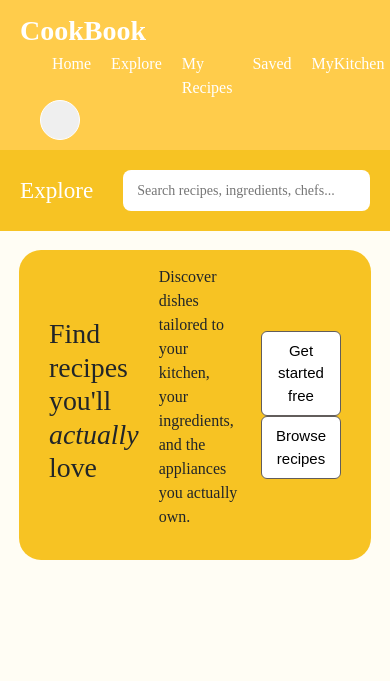
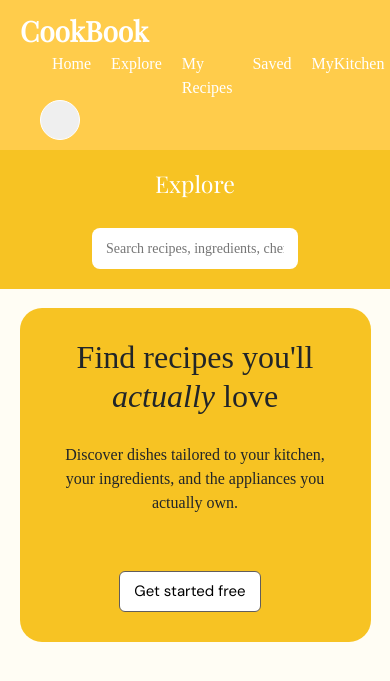
Before and after one commit to Angela74180/AWD_Group_Project, a Flask app: page / in a window 390 px wide. Shown: the top 681 px of the page. Run offline with Flask 3, Linux system fonts and the light colour scheme.

Commit message:
Added some styling for intro block in home page, removed explore recipes button in intro block

```diff
--- a/static/custom.css
+++ b/static/custom.css
@@ -43,7 +43,7 @@ select {
 
 
 .div_main{
-  padding: 2.5%;
+  padding: 5%;
 }
 
 .btn-remove {
@@ -115,6 +115,43 @@ select {
   position:relative;
 }
 
+.intro button{
+  margin-top: 20px;
+  margin-right: 10px;
+
+  background: white;
+  border: 1px solid #625d5b;
+
+  font-family:'DM Sans',sans-serif;
+  font-size: 15px;
+  padding: 8px 14px;
+  border-radius: 6px;
+  transition: all 0.2s ease;
+}
+
+.intro button:hover {
+  background: #fff3e0;
+  transform: translateY(-2px);
+}
+
+@media (max-width: 768px) {
+  .intro {
+    flex-direction: column;
+    text-align: center;
+    padding: 30px;
+  }
+
+  .intro h1 {
+    font-size: 2rem;
+  }
+
+  .explore-bar {
+    flex-direction: column;
+    align-items: stretch;
+    gap: 10px;
+  }
+}
+
 .profile-btn{
   border: 0.25px solid rgb(255, 255, 255);
   border-radius: 50%;
@@ -152,7 +189,6 @@ select {
 .navbar {
   display: flex;
   align-items: center;
-  background-color: #ffbb94;
   background-color: rgb(255, 204, 75);
   padding: 10px 20px;
   color: white;
@@ -186,17 +222,6 @@ select {
   text-decoration: underline;
 }
 
-
-.intro button{
-  background: white;
-  border: 1px solid #625d5b;
-
-
-  font-family:'DM Sans',sans-serif;
-  font-size: 15px;
-  padding: 8px 14px;
-  border-radius: 6px;
-}
 #spotlight {
   display: flex;
   gap: 20px;
--- a/templates/homePage.html
+++ b/templates/homePage.html
@@ -3,7 +3,9 @@
 {% block title %}Home - CookBook{% endblock %}
 
 {% block scripts %}
+<link href="https://fonts.googleapis.com/css2?family=Playfair+Display&family=DM+Sans&display=swap" rel="stylesheet">
 <script src="https://cdn.jsdelivr.net/npm/bootstrap@5.3.8/dist/js/bootstrap.bundle.min.js" integrity="sha384-FKyoEForCGlyvwx9Hj09JcYn3nv7wiPVlz7YYwJrWVcXK/BmnVDxM+D2scQbITxI" crossorigin="anonymous"></script>
+
 {% endblock %}
 
 {% block header %}
@@ -15,14 +17,13 @@
 
 
 {% block content %}
-<div class = "div_main">
-  <div class = "intro">
-    <h1>Find recipes you'll <em>actually</em> love</h1>
-    <p>Discover dishes tailored to your kitchen, your ingredients, and the appliances you actually own.</p>
-    <div>
-      <button>Get started free</button>
-      <button>Browse recipes</button>
-    </div>
+
+<div class = "intro">
+  <h1>Find recipes you'll <em>actually</em> love</h1>
+  <p>Discover dishes tailored to your kitchen, your ingredients, and the appliances you actually own.</p>
+  <div>
+    <button>Get started free</button>
   </div>
 </div>
+
 {% endblock %}
```
